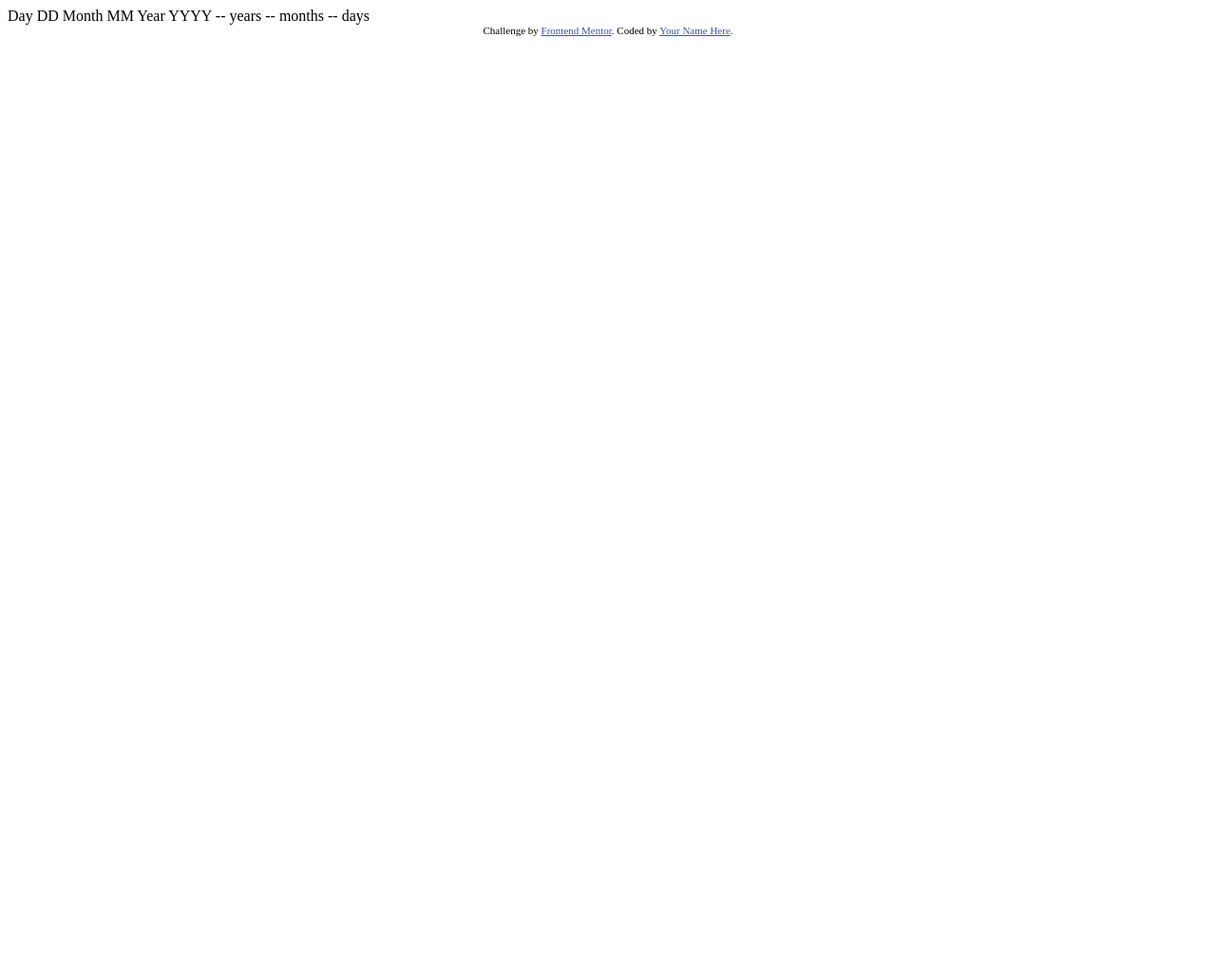
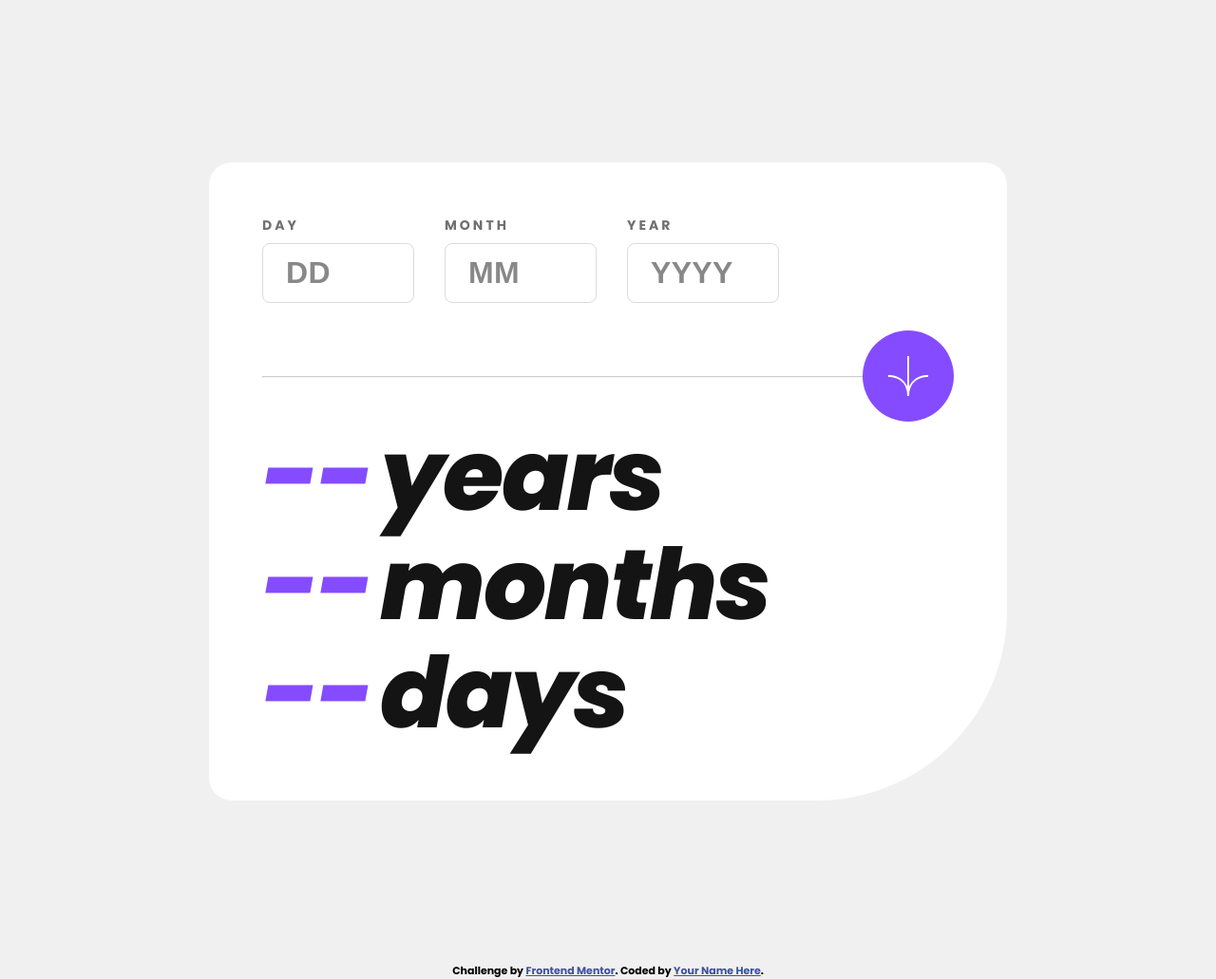
Before and after one commit to Chanawin-kmpn/age-calculator-app, a plain HTML site: page index.html in a window 1280 px wide. Shown: the whole page at 95% size. Before the commit the page ends 800 px from the top, so only its background shows below. Drawn offline with Linux system fonts and the light colour scheme.

Commit message:
Upload finish project
Upload finish project to github repositories

```diff
--- a/index.html
+++ b/index.html
@@ -1,37 +1,88 @@
 <!DOCTYPE html>
 <html lang="en">
+
 <head>
   <meta charset="UTF-8">
-  <meta name="viewport" content="width=device-width, initial-scale=1.0"> <!-- displays site properly based on user's device -->
+  <meta name="viewport" content="width=device-width, initial-scale=1.0">
+  <!-- displays site properly based on user's device -->
 
   <link rel="icon" type="image/png" sizes="32x32" href="./assets/images/favicon-32x32.png">
+  <link rel="preconnect" href="https://fonts.googleapis.com">
+  <link rel="preconnect" href="https://fonts.gstatic.com" crossorigin>
+  <link href="https://fonts.googleapis.com/css2?family=Poppins:ital,wght@0,700;1,400;1,800&display=swap"
+    rel="stylesheet">
+  <link rel="stylesheet" href="style.css">
 
   <title>Frontend Mentor | Age calculator app</title>
 
   <!-- Feel free to remove these styles or customise in your own stylesheet 👍 -->
   <style>
-    .attribution { font-size: 11px; text-align: center; }
-    .attribution a { color: hsl(228, 45%, 44%); }
+    .attribution {
+      font-size: 11px;
+      text-align: center;
+    }
+
+    .attribution a {
+      color: hsl(228, 45%, 44%);
+    }
   </style>
 </head>
+
 <body>
 
-  Day
-  DD
+  <div class="wrapper">
+    <main>
 
-  Month
-  MM
+      <section class="input-section">
+        <form class="date-card">
+          <label for="day">Day</label>
+          <input type="number" name="day" placeholder="DD" autocomplete="off" id="day-input">
+          <div class="error-message" data-show-message="false">Must be a valid day</div>
+        </form>
+        <form class="date-card">
+          <label for="month">Month</label>
+          <input type="number" name="month" placeholder="MM" autocomplete="off" id="month-input">
+          <div class="error-message" data-show-message="false">Must be a valid month</div>
+        </form>
+        <form class="date-card">
+          <label for="year">Year</label>
+          <input type="number" name="year" placeholder="YYYY" autocomplete="off" id="year-input">
+          <div class="error-message" data-show-message="false">Must be in the past</div>
+        </form>
+      </section>
 
-  Year
-  YYYY
+      <section class="submit-section">
+        <hr>
+        <button type="submit" id="submit-btn"><img src="./assets/images/icon-arrow.svg" alt="Arrow icon"></button>
+      </section>
 
-  -- years
-  -- months
-  -- days
+      <section class="display-section">
+        <div class="date-display">
+          <span id="years">--</span>
+          <p>years</p>
+        </div>
+        <div class="date-display">
+          <span id="months">--</span>
+          <p>months</p>
+        </div>
+        <div class="date-display">
+          <span id="days">--</span>
+          <p>days</p>
+        </div>
+      </section>
 
-  <div class="attribution">
-    Challenge by <a href="https://www.frontendmentor.io?ref=challenge" target="_blank">Frontend Mentor</a>.
-    Coded by <a href="#">Your Name Here</a>.
+    </main>
   </div>
+
+  <footer>
+    <div class="attribution">
+      Challenge by <a href="https://www.frontendmentor.io/challenges/age-calculator-app-dF9DFFpj-Q/hub"
+        target="_blank">Frontend Mentor</a>.
+      Coded by <a href="https://www.frontendmentor.io/profile/Upond">Your Name Here</a>.
+    </div>
+  </footer>
+
+  <script src="script.js"></script>
 </body>
+
 </html>
--- /dev/null
+++ b/style.css
@@ -0,0 +1,283 @@
+:root {
+    --clr-primary-purple: hsl(259, 100%, 65%);
+    --clr-primary-light-red: hsl(0, 100%, 67%);
+
+    --clr-neutral-white: hsl(0, 0%, 100%);
+    --clr-neutral-off-white: hsl(0, 0%, 94%);
+    --clr-neutral-light-grey: hsl(0, 0%, 86%);
+    --clr-neutral-smokey-grey: hsl(0, 1%, 44%);
+    --clr-neutral-off-black: hsl(0, 0%, 8%);
+
+    --fs-100: 0.75rem;
+    --fs-200: 0.875rem;
+    --fs-300: 1rem;
+    --fs-400: 1.25rem;
+    --fs-500: 2rem;
+    --fs-600: 3.5rem;
+    --fs-800: 6.5rem;
+
+    --fw-regular: 400;
+    --fw-bold: 700;
+    --fw-black: 800;
+
+}
+
+*,
+*::before,
+*::after {
+    box-sizing: border-box;
+}
+
+* {
+    margin: 0;
+}
+
+html,
+body {
+    height: 100%;
+}
+
+img,
+svg {
+    display: block;
+    max-width: 100%;
+}
+
+body {
+    font-family: 'Poppins', sans-serif;
+    background-color: hsl(0, 0%, 94%);
+}
+
+/* Font section*/
+
+p {
+    color: var(--clr-neutral-off-black);
+    font-style: italic;
+    font-weight: var(--fw-black);
+}
+
+/* Font section*/
+
+.wrapper {
+    background-color: var(--clr-neutral-white);
+    border-radius: 1.5rem 1.5rem 6.25rem 1.5rem;
+    margin: 5.5rem 1rem 0;
+    padding: 3rem 1.5rem;
+}
+
+
+/* Main section */
+
+main {
+    display: flex;
+    flex-direction: column;
+    gap: 2rem;
+}
+
+/* Input section */
+
+.input-section {
+    display: flex;
+    align-items: flex-start;
+    align-self: stretch;
+    gap: 1rem;
+}
+
+.date-card {
+    display: flex;
+    flex-direction: column;
+    align-items: flex-start;
+    gap: 0.25rem;
+    flex: 1 0 0;
+    width: 3.48rem;
+    max-width: 10rem;
+}
+
+label {
+    color: var(--clr-neutral-smokey-grey);
+    font-size: var(--fs-100);
+    font-weight: var(--fw-bold);
+    letter-spacing: 0.1875rem;
+    text-transform: uppercase;
+}
+
+input {
+    display: flex;
+    align-items: center;
+    align-self: stretch;
+    font-size: var(--fs-400);
+    font-weight: var(--fw-bold);
+    letter-spacing: 0.0125rem;
+    border-radius: 0.5rem;
+    border: 1px solid var(--clr-neutral-light-grey);
+    padding: 0.75rem 1rem;
+}
+
+input:hover {
+    border-color: var(--clr-primary-purple);
+}
+
+input::placeholder {
+    color: var(--clr-neutral-off-black);
+    opacity: 0.5;
+}
+
+.input-section[data-invalid='true'] input {
+    border-color: var(--clr-primary-light-red);
+}
+
+.error-message {
+    color: var(--clr-primary-light-red);
+    font-size: var(--fs-200);
+    font-style: italic;
+    font-weight: var(--fw-regular);
+    opacity: 0;
+}
+
+.error .error-message[data-show-message="true"] {
+    opacity: 1;
+}
+
+.error label {
+    color: var(--clr-primary-light-red);
+}
+
+.error input {
+    border-color: var(--clr-primary-light-red);
+}
+
+/* Input section */
+
+/* Submit section */
+
+.submit-section {
+    position: relative;
+    display: flex;
+    justify-content: center;
+}
+
+button {
+    position: relative;
+    display: flex;
+    justify-content: center;
+    align-items: center;
+    border-radius: 13.5rem;
+    border: none;
+    background-color: var(--clr-primary-purple);
+    padding: 1.25rem;
+    z-index: 2;
+    cursor: pointer;
+    transition: background-color 150ms ease-out;
+}
+
+button:hover,
+button:focus {
+    background-color: var(--clr-neutral-off-black);
+}
+
+button img {
+    width: 1.5rem;
+    aspect-ratio: 1;
+}
+
+hr {
+    color: var(--clr-neutral-light-grey);
+    position: absolute;
+    width: 100%;
+    height: 0.0625rem;
+    top: 50%;
+    z-index: 1;
+    opacity: 0.5;
+}
+
+/* Submit section */
+
+/* Display section */
+
+.date-display {
+    display: flex;
+    gap: 0.5rem;
+}
+
+span {
+    color: var(--clr-primary-purple);
+    font-size: var(--fs-600);
+    font-style: italic;
+    font-weight: var(--fw-black);
+    line-height: 1.1;
+    letter-spacing: -0.07rem;
+}
+
+.date-display>p {
+    font-size: var(--fs-600);
+    line-height: 1.1;
+    letter-spacing: -0.07rem;
+}
+
+/* Display section */
+
+/* Main section */
+
+@media (min-width: 750px) {
+    .wrapper {
+        max-width: 52.5rem;
+        border-radius: 1.5rem 1.5rem 12.5rem 1.5rem;
+        margin: 10.69rem auto;
+        padding: 3.5rem;
+    }
+
+    /* Main section */
+    main {
+        gap: 0;
+    }
+
+    .input-section {
+        gap: 2rem;
+    }
+
+    .date-card {
+        gap: 0.5rem;
+    }
+
+    label {
+        font-size: var(--fs-200);
+    }
+
+    input {
+        font-size: var(--fs-500);
+        letter-spacing: 0.02rem;
+        padding: 0.75rem 1.5rem;
+    }
+
+    /* Input section */
+
+    /* Submit section */
+
+    .submit-section {
+        justify-content: flex-end;
+    }
+
+    button {
+        padding: 1.63rem;
+    }
+
+    button img {
+        width: 2.75rem;
+    }
+    /* Submit section */
+
+    /* Display section */
+
+    span {
+        font-size: var(--fs-800);
+        letter-spacing: -0.13rem;
+    }
+
+    .date-display>p {
+        font-size: var(--fs-800);
+        letter-spacing: -0.13rem;
+    }
+    /* Display section */
+    /* Main section */
+
+}
```
Also changed, not shown: script.js (added, +148 -0 lines).
